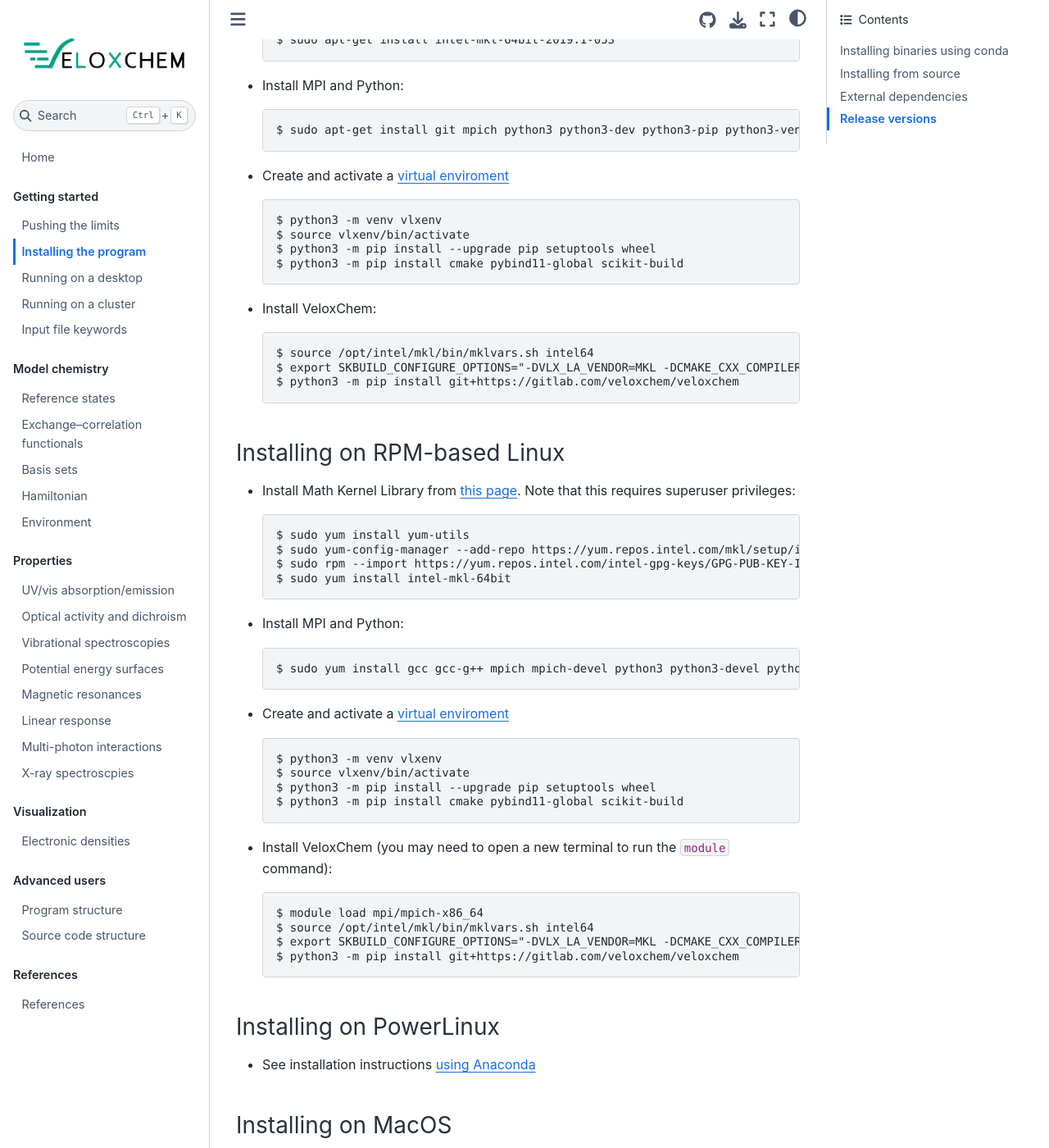
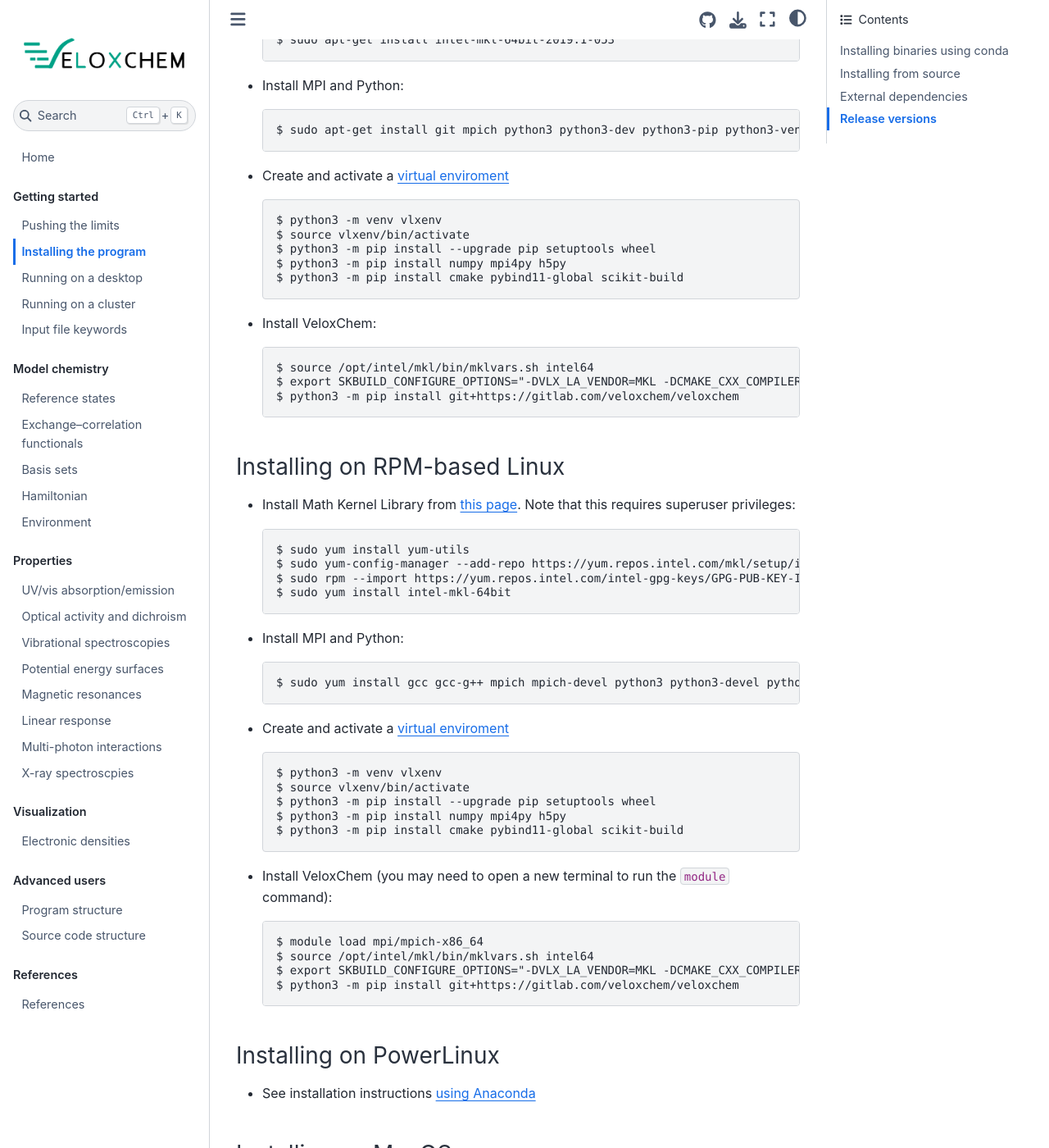
Before and after one commit to kthpanor/vlxman, a Jupyter Book: the page built from docs/installation.md, in a window 1280 px wide and 1400 px high, scrolled down 4814 px. Shown: the whole window at 82% size. Built offline with Jupyter Book 1.0.4 settings and Sphinx 7.4.7 and the Sphinx Book theme 1.1.4, drawn with Linux system fonts in a browser that asks for light colours.

Commit message:
updated docs/installation.md

````diff
--- a/docs/installation.md
+++ b/docs/installation.md
@@ -202,6 +202,7 @@
   $ python3 -m venv vlxenv
   $ source vlxenv/bin/activate
   $ python3 -m pip install --upgrade pip setuptools wheel
+  $ python3 -m pip install numpy mpi4py h5py
   $ python3 -m pip install cmake pybind11-global scikit-build
   ```
 
@@ -238,6 +239,7 @@
   $ python3 -m venv vlxenv
   $ source vlxenv/bin/activate
   $ python3 -m pip install --upgrade pip setuptools wheel
+  $ python3 -m pip install numpy mpi4py h5py
   $ python3 -m pip install cmake pybind11-global scikit-build
   ```
 
````
